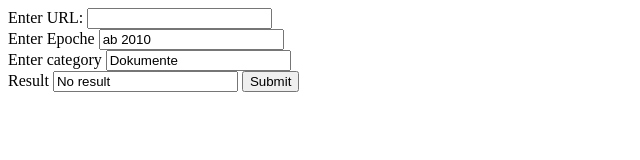
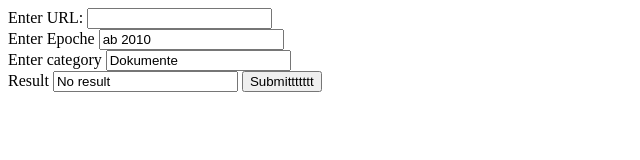
Before and after one commit to davesetsfire/create_graphic_csv, a website: page index.html in a window 1280 px wide. Shown: the full height of the page, 0-640 px from the left. Drawn offline with Linux system fonts and the light colour scheme.

Commit message:
changed t

```diff
--- a/index.html
+++ b/index.html
@@ -13,7 +13,7 @@
         <input type="text" id="categoryInput" value="Dokumente" required><br>
         <label for="result">Result</label>
         <input type="text" id="result" name="result" value="No result" readonly>
-        <button type="submit">Submit</button>
+        <button type="submit">Submittttttt</button>
     </form>
 
     <script>
```
